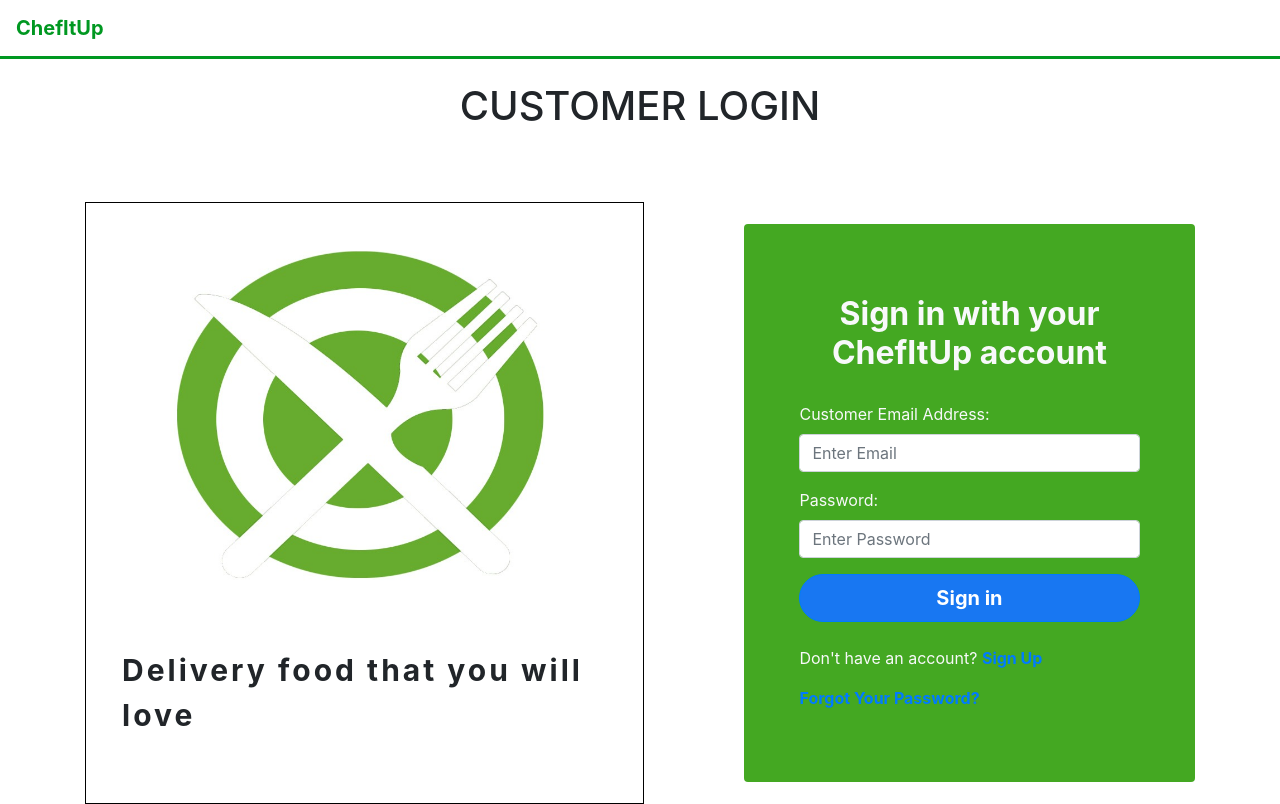
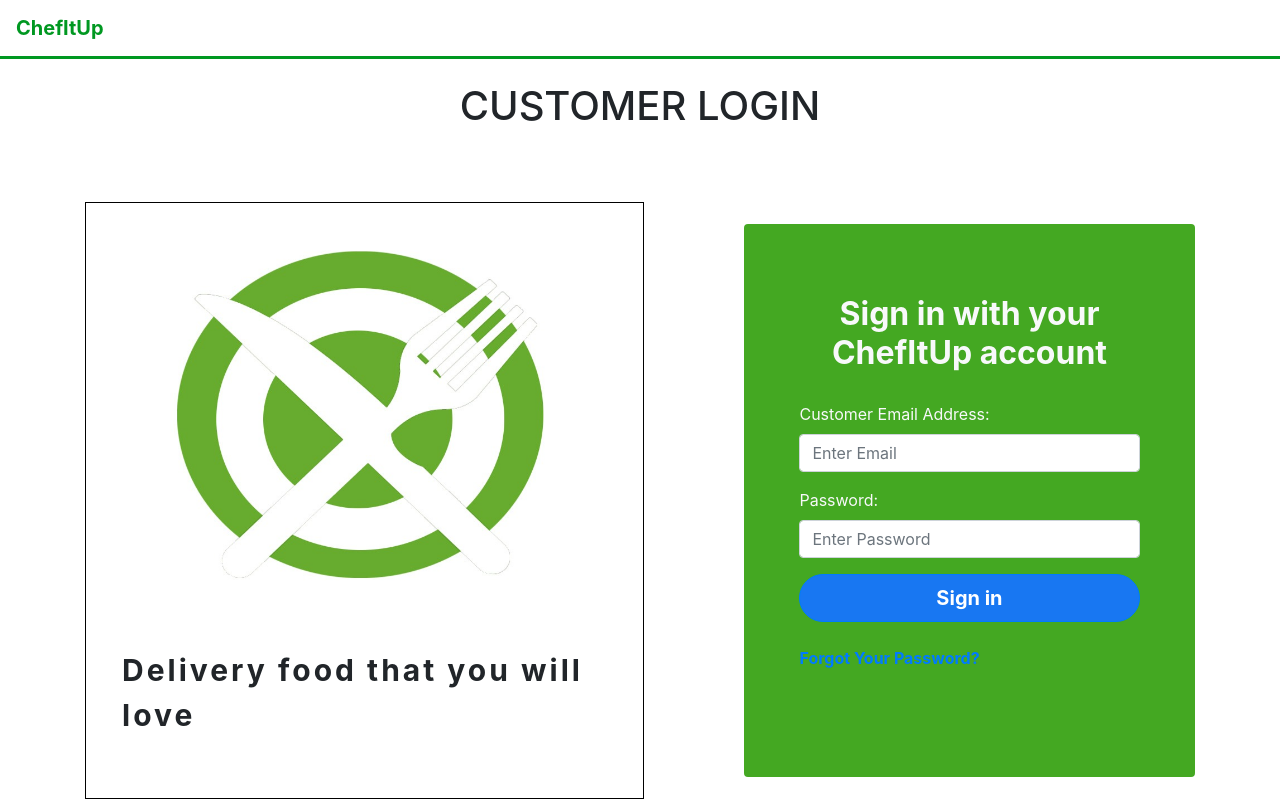
Before and after one commit to albfelix31/chefitup, a React (Create React App) app in the folder client/: page /Customerlogin in a window 1280 px wide. Built offline with nearby package versions, Linux system fonts and the light colour scheme.

Commit message:
Small changes

```diff
--- a/client/src/components/access_pages/login/customer_login/CustomerLogin.js
+++ b/client/src/components/access_pages/login/customer_login/CustomerLogin.js
@@ -86,9 +86,7 @@
                   Sign in
                 </Button>
                 <br/>
-                <p className="text-light">
-                  Don't have an account? <Link to="SignUp" className="text-primary">Sign Up</Link>
-                </p>
+
                 <Link to="ForgotPassword" className="text-primary">Forgot Your Password?</Link>
               </div>
               </div>
```
